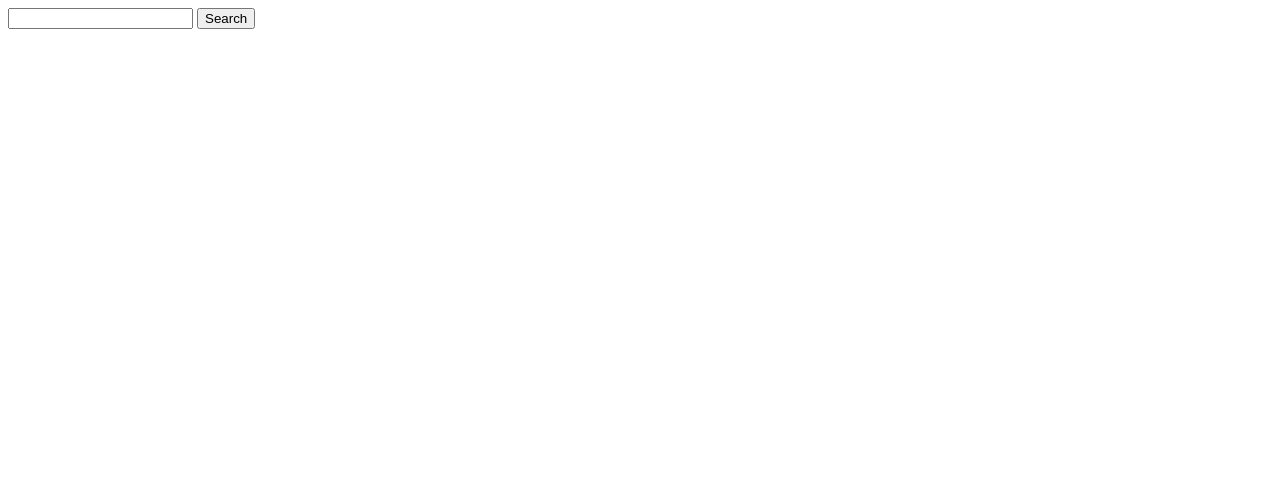
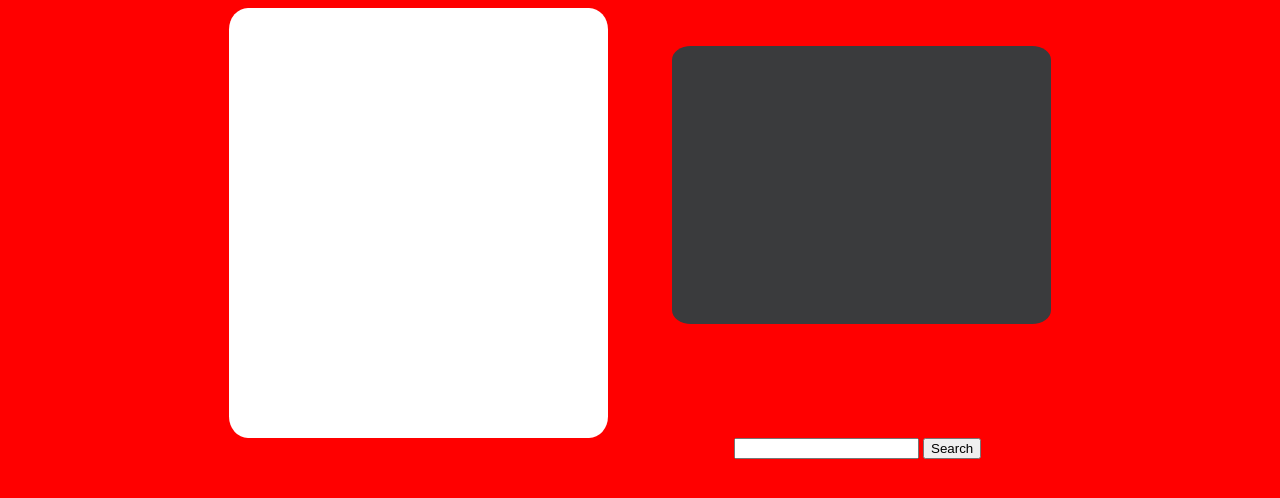
Before and after one commit to jihaekim/pokedex, a plain HTML site: page index.html in a window 1280 px wide. Drawn offline with nearby package versions, Linux system fonts and the light colour scheme.

Commit message:
css styling to the container

```diff
--- a/main.scss
+++ b/main.scss
@@ -0,0 +1,37 @@
+$dark-gray :#3a3b3d;
+@mixin dimension ($height,$width){
+    height: $height;
+    width: $width;
+}
+
+body{
+    background-color:red;
+}
+
+
+#container{
+    display:flex;
+    justify-content: center;
+
+    #pokemon-container{
+        @include dimension(10%,10%);
+        padding:17% 10%;
+        background-color:white;
+        border-radius: 5%;
+    }
+
+    #status-container{
+        @include dimension(10%,10%);
+        padding:11% 10%;
+        background-color:$dark-gray;
+        margin-left:5%;
+        margin-top:3%;
+        border-radius:5%;
+    }
+}
+
+
+#search-form{
+    text-align: right;
+    margin-right: 23%;
+}
```
Also changed, not shown: main.css, 1 other file.
